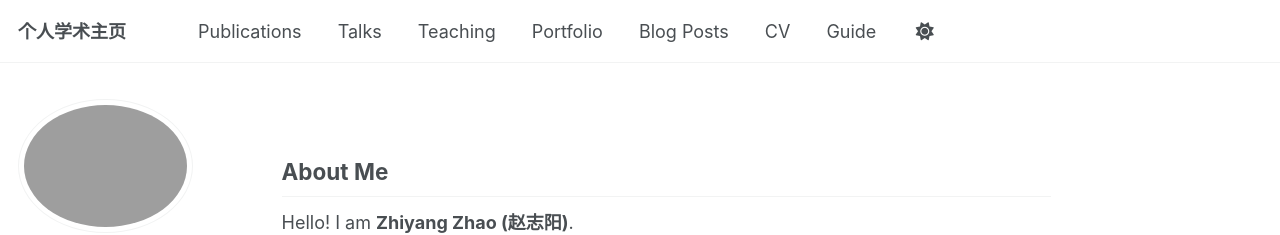
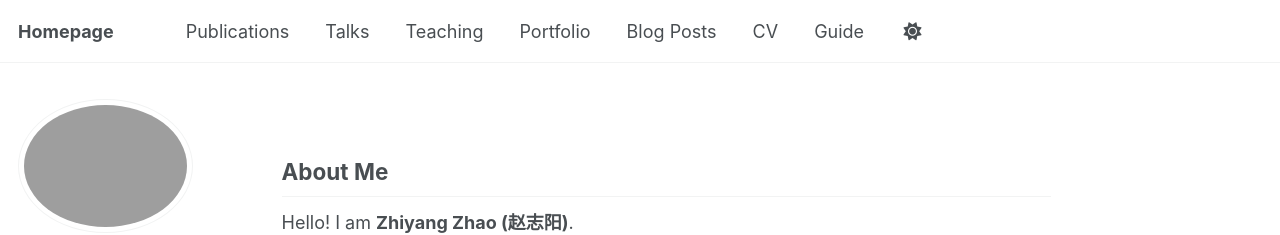
Before and after one commit to zhiyoungZ/zhiyoungZ.github.io, a Jekyll site: the page built from _pages/about.md, in a window 1280 px wide. Shown: the top 235 px of the page. Built offline with Jekyll 4.4.1, drawn with Linux system fonts in a browser that asks for light colours; a script bundle is joined from its source files by our own code; library files that are not in the unit come from our copies.

Commit message:
change to homepage

```diff
--- a/_config.yml
+++ b/_config.yml
@@ -9,7 +9,7 @@
 # Basic Site Settings
 locale                   : "en-US"
 site_theme               : "default" # Currently available options are "default", "air"
-title                    : "个人学术主页"
+title                    : "Homepage"
 title_separator          : "-"
 name                     : &name "赵志阳"
 description              : &description "Undergraduate students of Central South University, researching in remote sensing and AI."   # Update this with a general description of your site, this is the default if not overridden by a page
```
